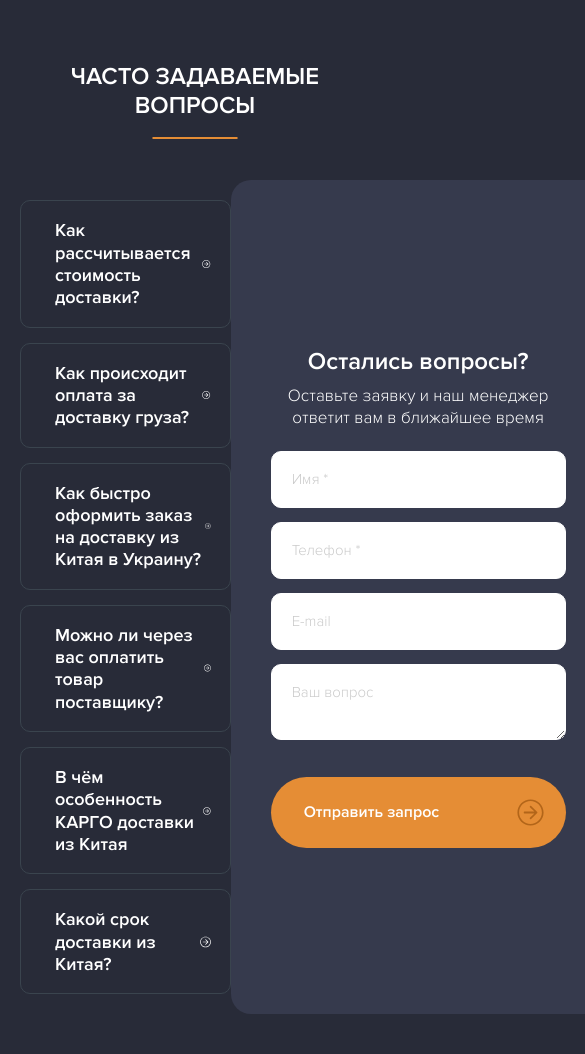
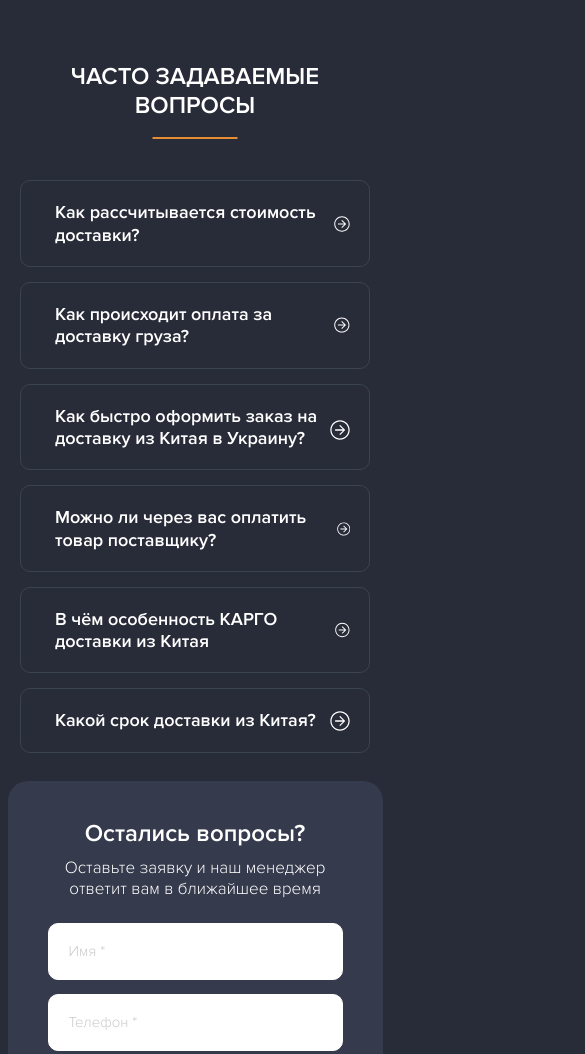
Before and after one commit to anna-okhrimenko/dev-MasterTao, a website: page dev/index.html in a window 390 px wide. Shown: the part 5455-6509 px from the top of the page, 585 px wide, since content can reach past the window. Drawn offline with nearby package versions, Linux system fonts and the light colour scheme; files that its build step writes are made by us from their sources.

Commit message:
questions mobile

```diff
--- a/dev/sass/media/_media_max_width991.scss
+++ b/dev/sass/media/_media_max_width991.scss
@@ -133,6 +133,18 @@
         max-width: 325px;
     }
 
+
+    .questions {
+        .questions-content {
+            flex-wrap: wrap;
+            justify-content: center;
+            .acordion {
+                margin-right: 0;
+                margin-bottom: 28px;
+            }
+        }
+    }
+
     //cooperation//
 
     .cooperation-first-block {
--- a/dev/sass/questions.scss
+++ b/dev/sass/questions.scss
@@ -2,16 +2,17 @@
     margin-bottom: 100px;
     .questions-content {
         display: flex;
+        justify-content: space-between;
     }
 
     .acordion {
         max-width: 716px;
-        margin: 20px auto;
         display: grid;
         gap: 15px;
+        margin-right: 20px;
 
         &-title {
-            padding: 18px 19px 18px 34px;
+            padding: 20px 19px 20px 34px;
             display: flex;
             align-items: center;
             justify-content: space-between;
@@ -36,6 +37,10 @@
         }
     }
 
+    .svg {
+        width: 20px;
+        height: 20px;
+    }
     .acordion-arrow {
         width: 20px;
         height: 20px;
--- a/dev/templates/questions.html
+++ b/dev/templates/questions.html
@@ -31,7 +31,10 @@
                 </div>
                 <div class="acordion-item">
                     <div class="acordion-title">Как быстро оформить заказ на доставку из Китая в Украину?
-                        <svg class="acordion-arrow" viewBox="0 0 27 27" ><use href="#acordion-arrow" ></use></svg>
+                        <div class="svg">
+
+                            <svg class="acordion-arrow" viewBox="0 0 27 27" ><use href="#acordion-arrow" ></use></svg>
+                        </div>
                     </div>
                     <div class="acordion-content">Да, мы предоставляем такую услугу, мы можем взять оплату товара в Китае на себя. Если у вас нет валютного счёта, то можете оплатить товар в рублях на наш счет в России.</div>
                 </div>
```
Also changed, not shown: build/index.html, build/style.css, build/style.min.css, 1 other file.
